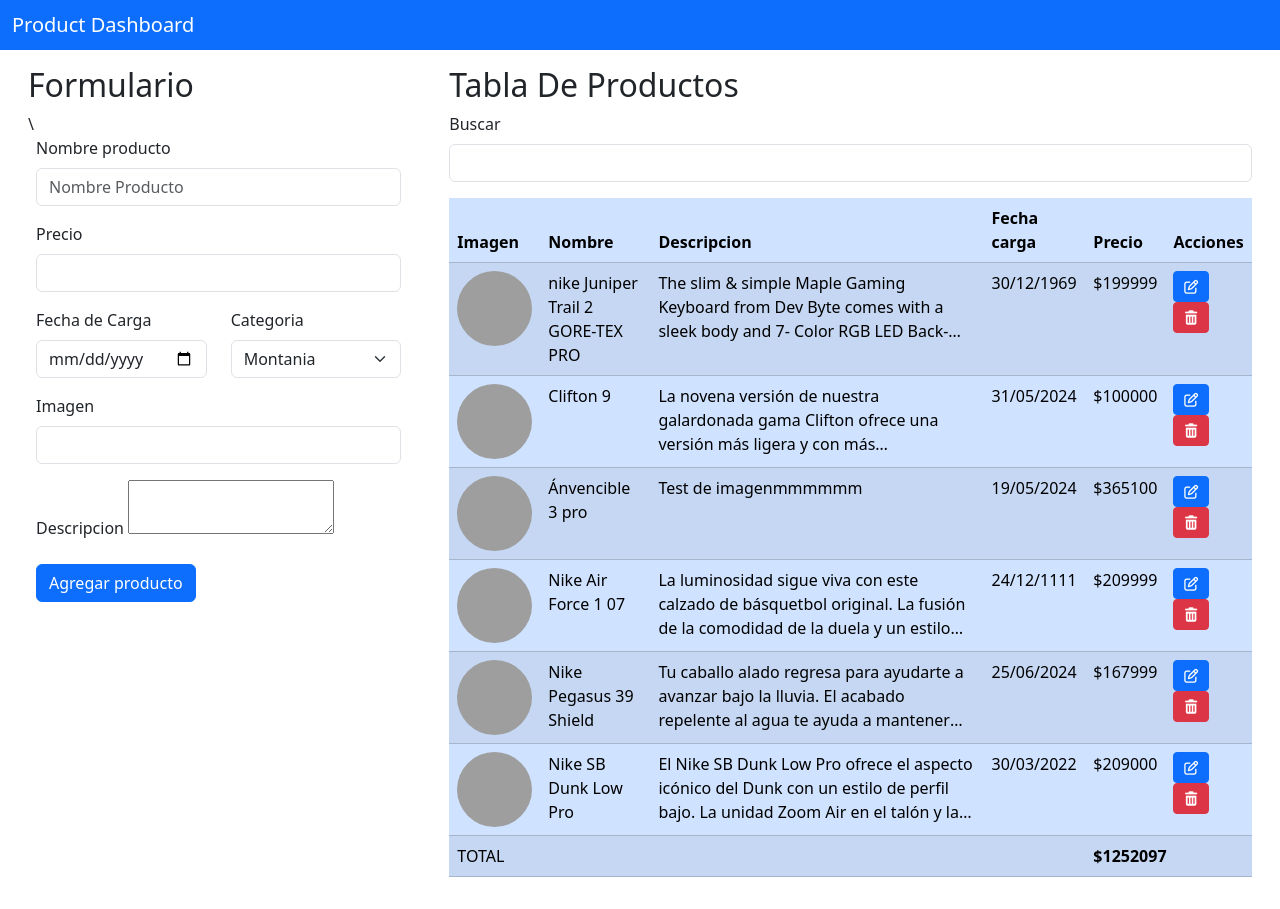
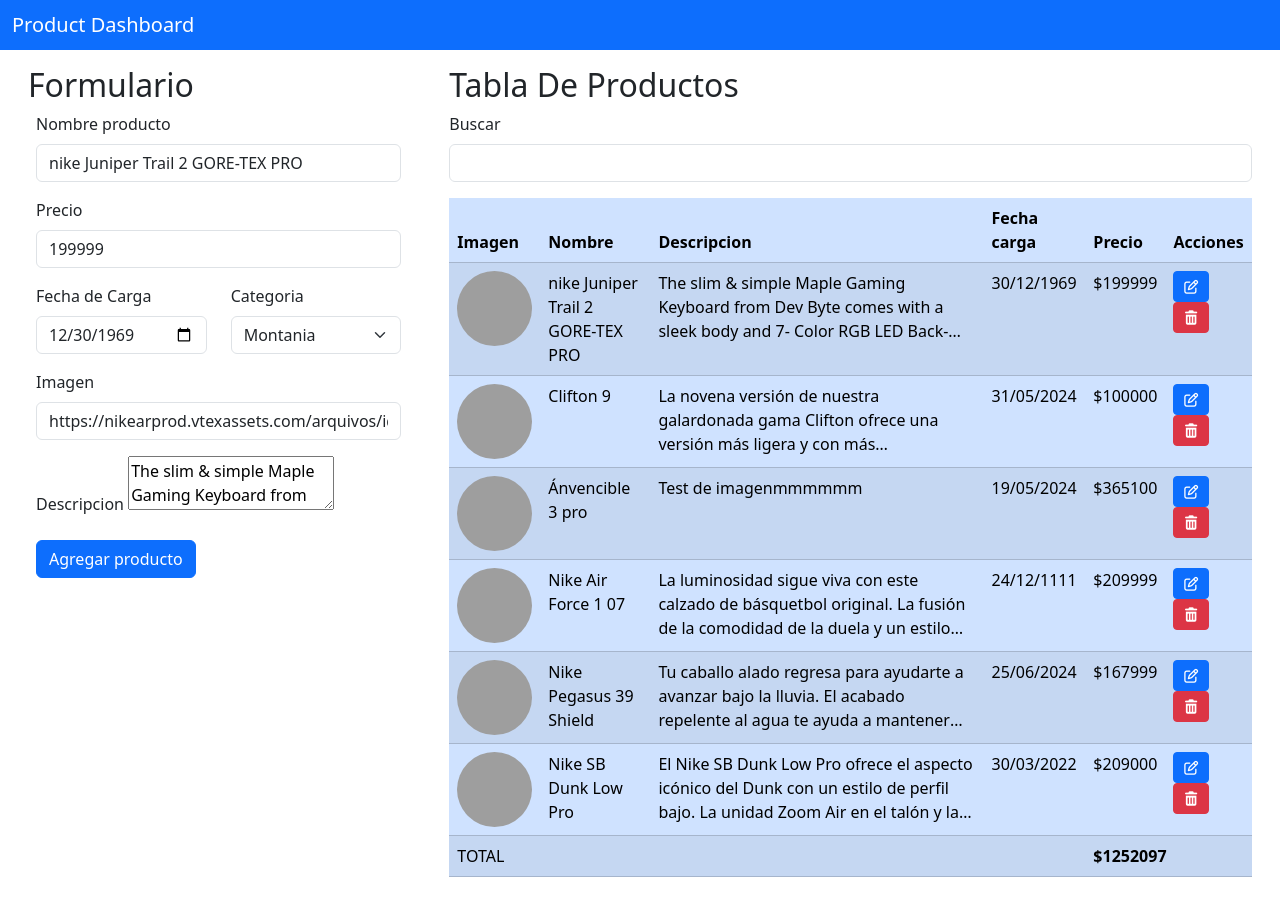
Before and after one commit to Axterr99/Admin-Product, a plain HTML site: page index.html in a window 1280 px wide. Both pictures are taken after a click on the button 1191 px from the left and 286 px from the top of the page. Drawn offline with nearby package versions, Linux system fonts and the light colour scheme; grey boxes are pictures that could not be loaded.

Commit message:
Editar en progreso

```diff
--- a/index.html
+++ b/index.html
@@ -25,7 +25,7 @@
             <div class="col-12 col-lg-4">
                 <div class="p-3">
                     <h2>Formulario</h2>
-\                   <form class="w-100 px-2" id="form-admin">
+                    <form class="w-100 px-2" id="form-admin">
                         <div class="mb-3">
                             <label for="name" class="form-label">Nombre producto</label>
                             <input type="text" id="name" name="name" class="form-control" placeholder="Nombre Producto">
--- a/js/product-admin.js
+++ b/js/product-admin.js
@@ -97,9 +97,13 @@ function renderProducts(ARRAY_TO_RENDER) {
         </td>
 
         <td class="product-actions">
-            <button class="btn btn-primary btn-sm"><i class="fa-regular fa-pen-to-square"></i></button>
+            <button class="btn btn-primary btn-sm" onclick="editProduct('${prod.id}')">
+            <i class="fa-regular fa-pen-to-square"></i>
+            </button>
 
-            <button class="btn btn-danger btn-sm" onclick="deleteProduct('${prod.id}')"><i class="fa-solid fa-trash-can"></i></button>
+            <button class="btn btn-danger btn-sm" onclick="deleteProduct('${prod.id}')">
+            <i class="fa-solid fa-trash-can"></i>
+            </button>
         </td>
     </tr>`
 })
@@ -177,3 +181,29 @@ formAdminHTML.addEventListener(`submit`, (evt) => {
 
     formAdminHTML.reset()
 })
+
+function editProduct(idUpdate) {
+
+  console.log("Id para actualizar", idUpdate)
+  // Deberia buscar los datos del producto indicado por ID
+  const productoEditar = products.find(producto => {
+
+    if(idUpdate === producto.id){
+      return true
+    }
+    // para que find encuentre el elemento que buscamos y lo retonre o guarde en la variable "productoEditar"  tenemos que retornar un true
+  })
+
+  const elem = formAdminHTML.elements
+  // Rellenar el formulario con esos datos
+  elem.name.value = productoEditar.name
+  elem.price.value = productoEditar.price
+  elem.description.value = productoEditar.description
+  elem.category.value = productoEditar.category
+  elem.image.value = productoEditar.image
+  elem.createdAt.value = formatTimeStampToInputDate(productoEditar.createdAt)
+
+
+  // Modificar el boton agregar por un boton que diga editar
+  // Definir un mecanismo para saber que cuando se haga el submit poder definir si es un producto o estoy editando
+}
--- a/utils/date.js
+++ b/utils/date.js
@@ -19,3 +19,19 @@ function formatTimeStampToDate(fecha) {
 
     // return `${day}/${month}/${year}`
 }
+
+function formatTimeStampToInputDate(date) {
+    // const fecha = new Date(date)
+
+    // const year = fecha.getFullYear()
+
+    // const month = fecha.getMonth()
+
+    const collator = new Intl.DateTimeFormat('en-CA', {
+        year: 'numeric',
+        month: '2-digit',
+        day: '2-digit'
+    })
+
+    return collator.format(date)
+}
```
